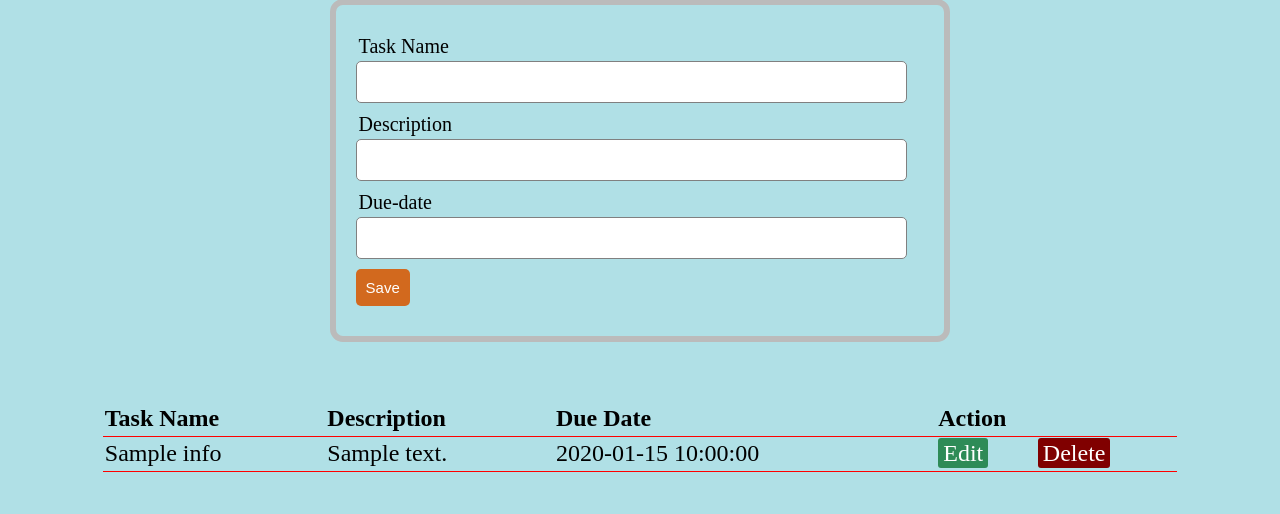
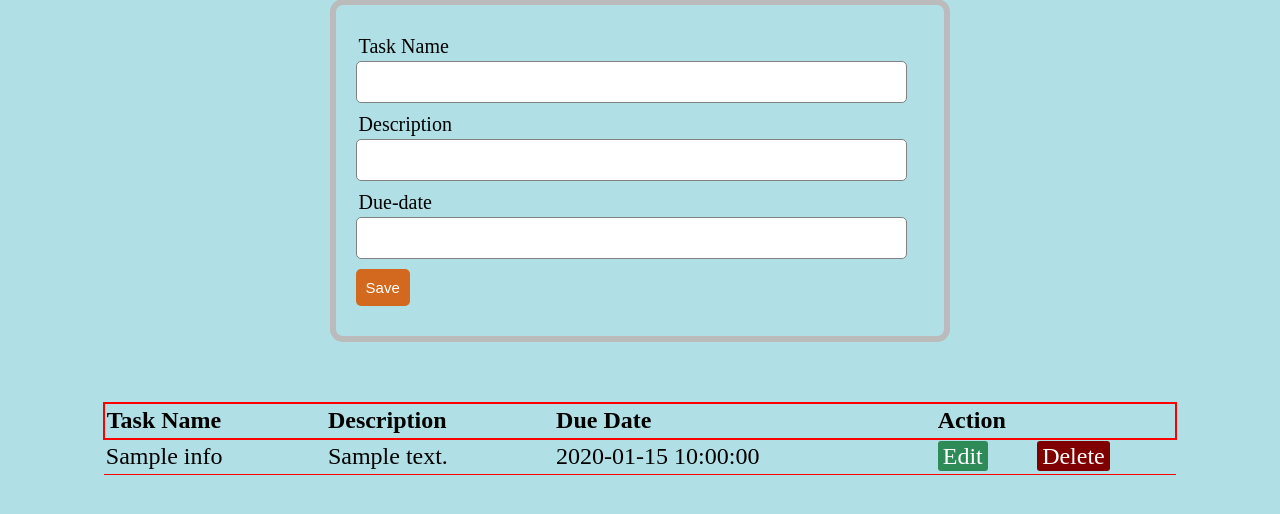
Before and after one commit to urickesau1/taskmanager, a PHP site: page / in a window 1280 px wide. Shown: the part 118-632 px from the top of the page. Run offline with PHP 8.4, Linux system fonts and the light colour scheme; tables that the repository leaves empty or names only in its code hold one stand-in row (values such as "Sample post").

Commit message:
Added a visible border to the tablehead section of the table

```diff
--- a/styles/styles.css
+++ b/styles/styles.css
@@ -17,6 +17,10 @@ table {
     text-align: left;
 
     width: 85%;
+}
+
+thead {
+    border: 2px solid red;
 }
 
 tr {
```
